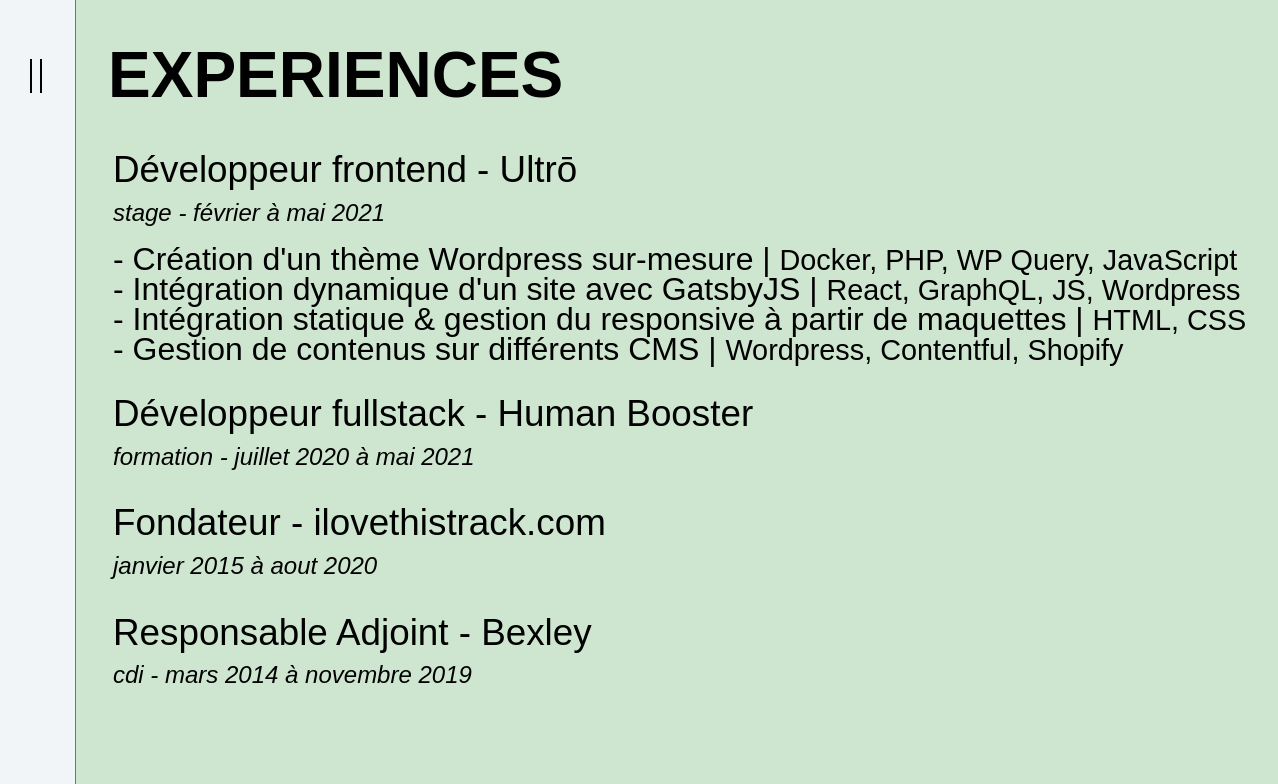
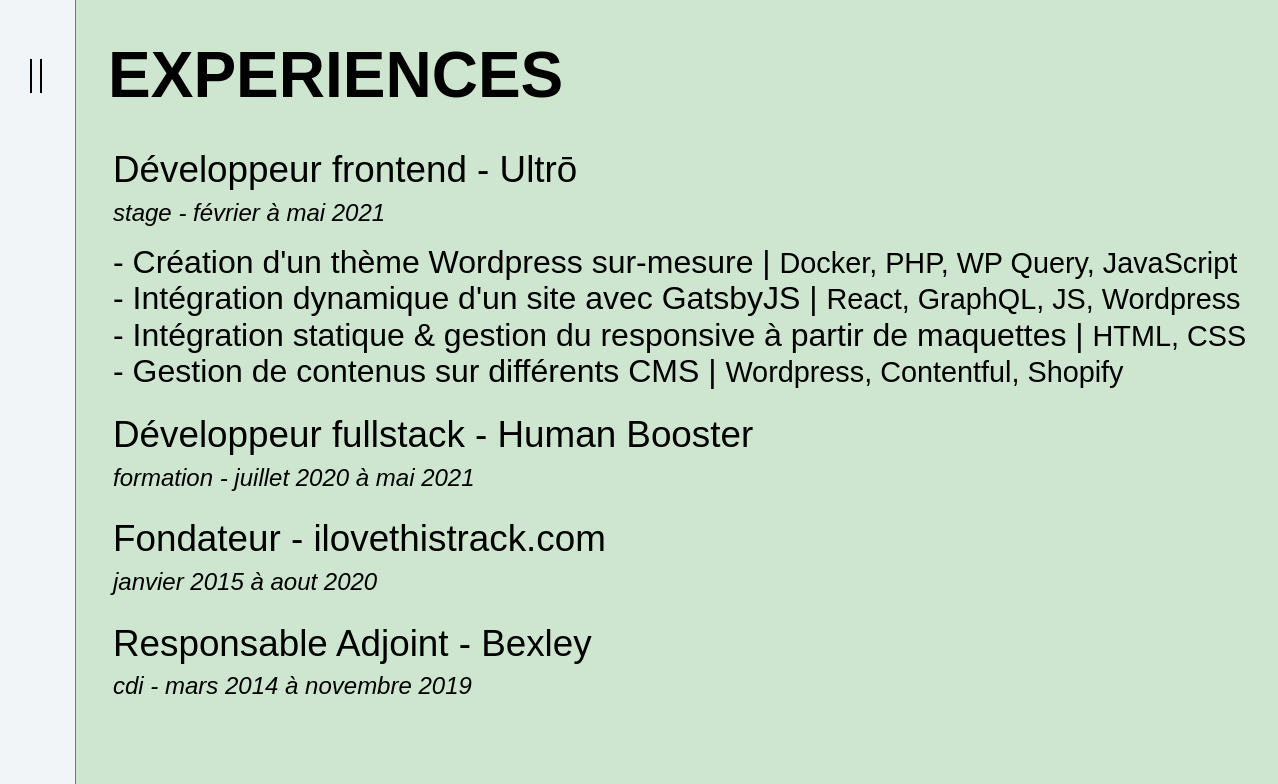
Before and after one commit to idrissdiakite/portfolio-react, a React (Create React App) app: page /experiences in a window 1536 px wide. Shown: the top 784 px of the page, without its empty margins (0-1278 px from the left). Built offline with nearby package versions, Linux system fonts and the light colour scheme; a web font is replaced by a local one.

Commit message:
fix line-height

```diff
--- a/src/components/Jobs/style.scss
+++ b/src/components/Jobs/style.scss
@@ -91,7 +91,7 @@
 
 @media screen and (min-width: 1440px) {
   .job {
-    margin-bottom: 1.5rem;
+    margin-bottom: 1.2rem;
 
     .header {
       .title {
@@ -110,8 +110,12 @@
 
       p {
         font-size: 2rem;
+        line-height: 2.2rem;
       }
     }
+  }
+  .cv {
+    margin-top: 1.5rem;
   }
 }
 
```
